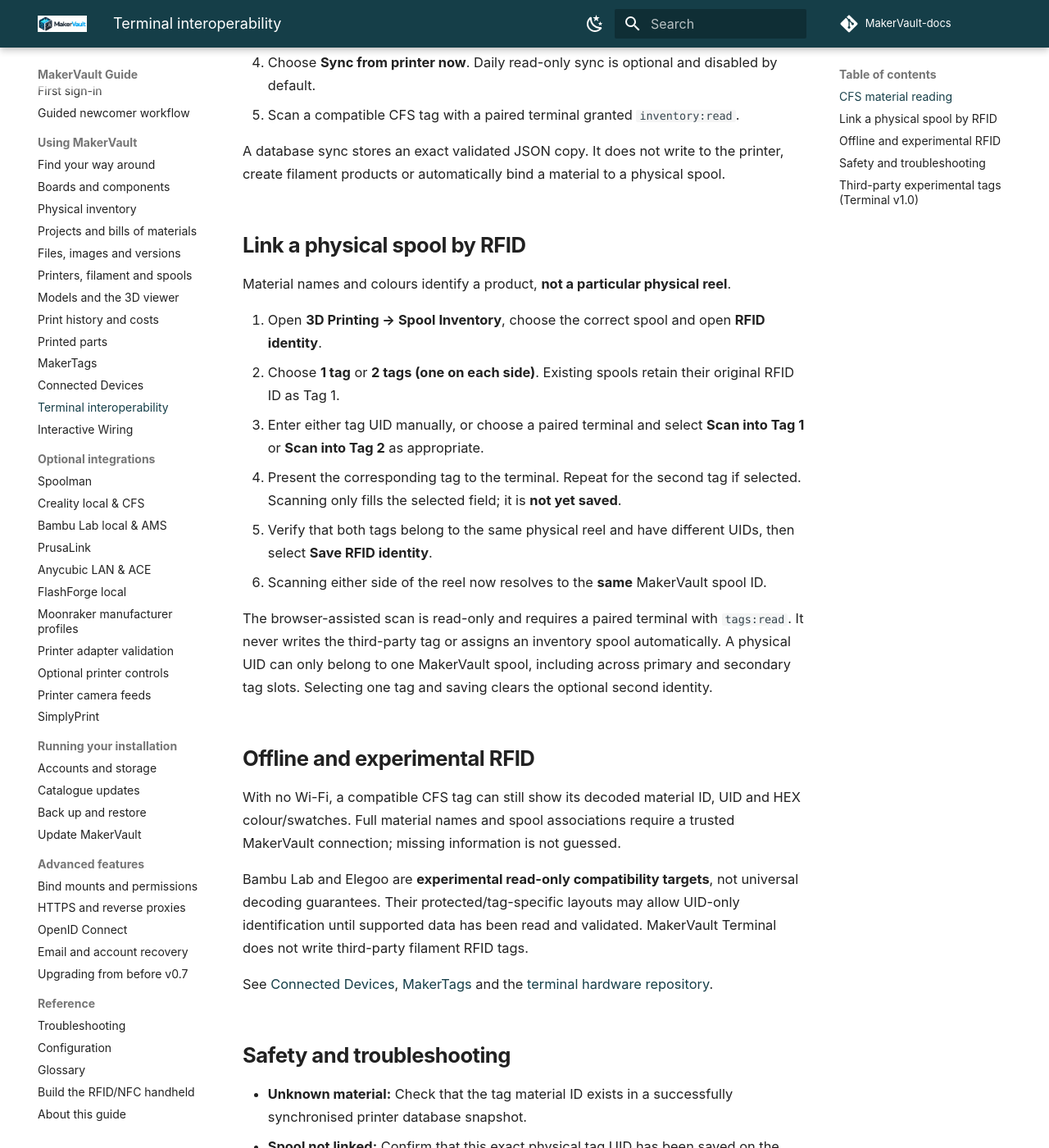
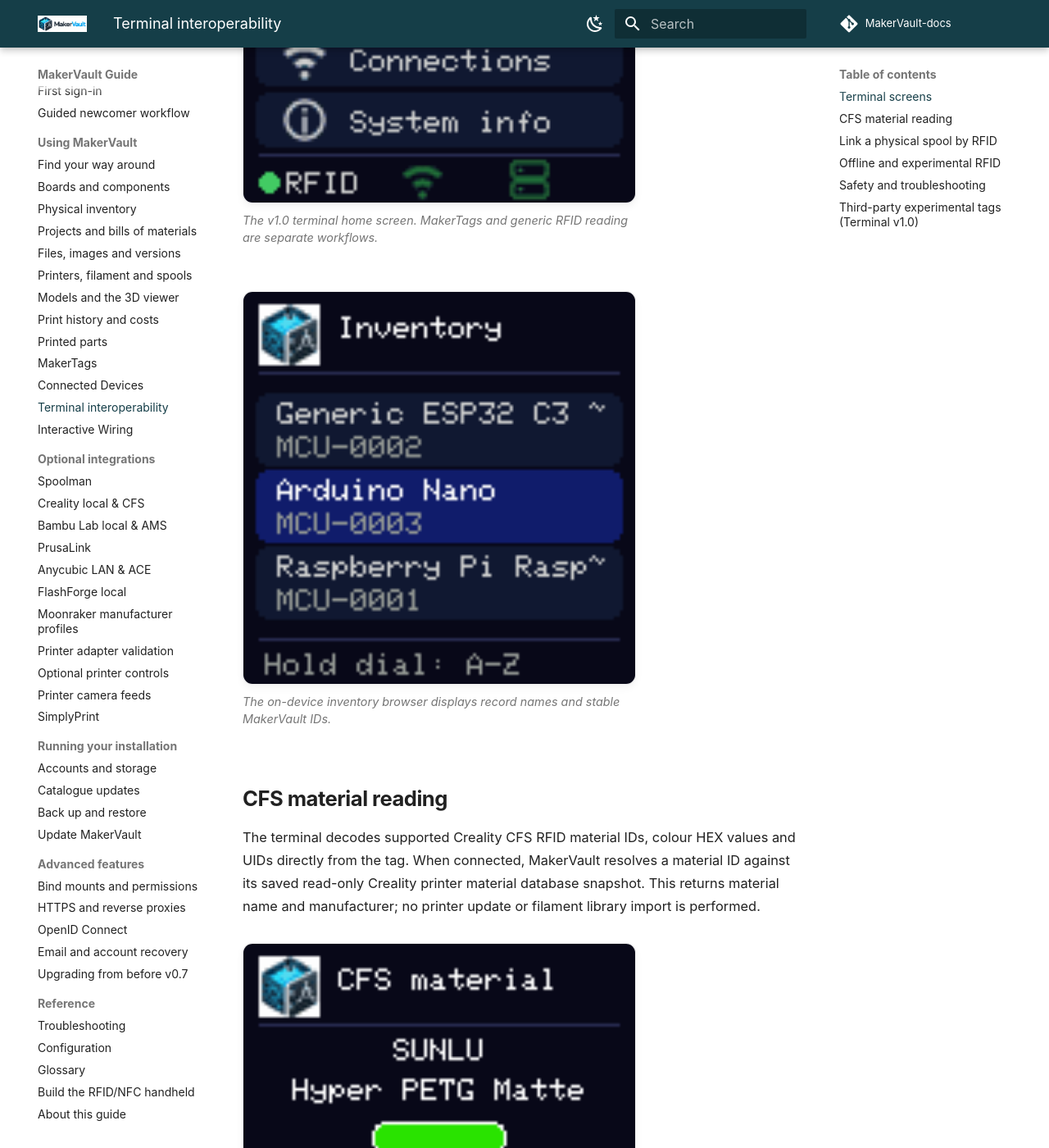
Before and after one commit to gavrd7/MakerVault-docs, an MkDocs documentation site: the page built from docs/guide/using/terminal-interoperability.md, in a window 1280 px wide and 1400 px high, scrolled down 627 px. Shown: the whole window at 82% size. Built offline with MkDocs 1.6.1 and Material for MkDocs 9.7.7, drawn with Linux system fonts in a browser that asks for light colours; comment, search, counter and statistics services are not loaded; some of the changed text lies outside the part shown.

Commit message:
docs: illustrate v1.5 terminal overview and CFS lookup with authentic screenshots

```diff
--- a/docs/guide/using/terminal-interoperability.md
+++ b/docs/guide/using/terminal-interoperability.md
@@ -2,9 +2,26 @@
 
 MakerVault v1.5 connects compatible MakerVault Terminal firmware to the filament and physical-spool workflows. All operations remain self-hosted. The terminal uses its paired HTTPS connection and individually scoped permissions.
 
+## Terminal screens
+
+<figure markdown>
+  ![MakerVault Terminal home menu with MakerTags, RFID Tags, Connections and System info.](../assets/screenshots/terminal-home-v1.png){ width="320" }
+  <figcaption>The v1.0 terminal home screen. MakerTags and generic RFID reading are separate workflows.</figcaption>
+</figure>
+
+<figure markdown>
+  ![MakerVault Terminal inventory browser showing alphabetically ordered records and MakerVault identifiers.](../assets/screenshots/terminal-inventory-browser-v1.png){ width="320" }
+  <figcaption>The on-device inventory browser displays record names and stable MakerVault IDs.</figcaption>
+</figure>
+
 ## CFS material reading
 
 The terminal decodes supported Creality CFS RFID material IDs, colour HEX values and UIDs directly from the tag. When connected, MakerVault resolves a material ID against its saved read-only Creality printer material database snapshot. This returns material name and manufacturer; no printer update or filament library import is performed.
+
+<figure markdown>
+  ![Creality CFS tag scanned by MakerVault Terminal, displaying SUNLU filament, a green swatch and a linked physical spool.](../assets/screenshots/terminal-cfs-linked-v1.png){ width="320" }
+  <figcaption>Read-only CFS scan: material details and a spool link resolved from the physical RFID UID.</figcaption>
+</figure>
 
 To obtain a material snapshot:
 
```
